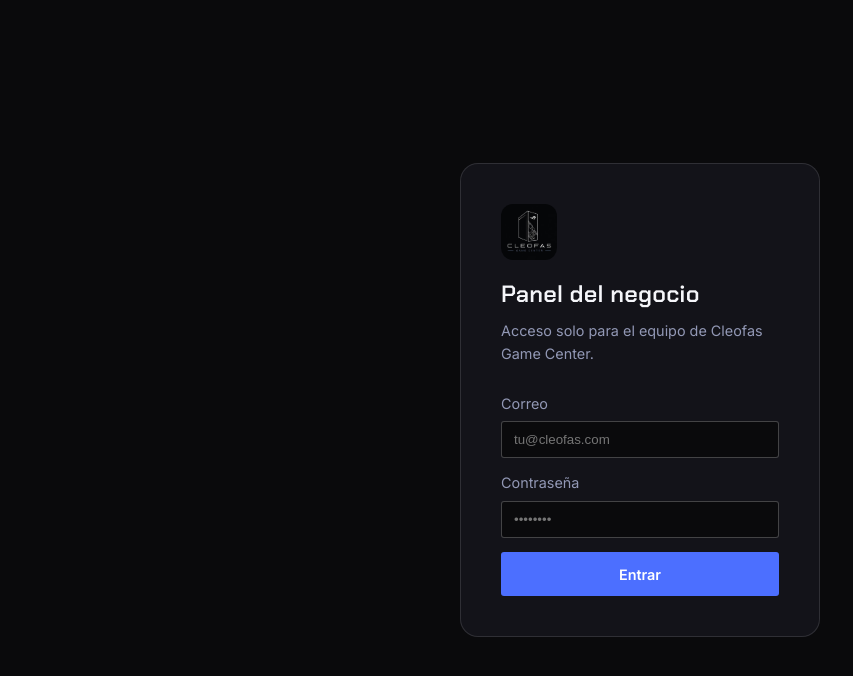
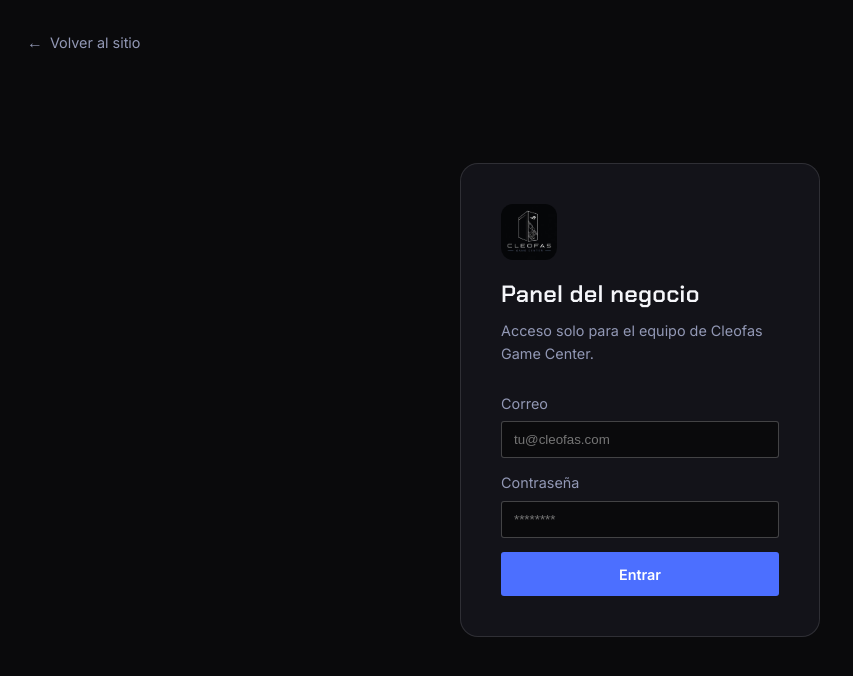
Before and after one commit to Dimagnic/CLEOFAS-GAME-CENTER, a React (Vite) app: page /panel/login in a window 1280 px wide. Shown: the top 676 px of the page, without its empty margins (0-853 px from the left). Built offline with nearby package versions, Linux system fonts and the light colour scheme; no server answers.

Commit message:
Agrega flecha de regreso en el login del panel

```diff
--- a/src/pages/admin/Login.jsx
+++ b/src/pages/admin/Login.jsx
@@ -1,5 +1,5 @@
 import { useState } from 'react'
-import { useNavigate } from 'react-router-dom'
+import { Link, useNavigate } from 'react-router-dom'
 import { useAuth } from '../../lib/AuthContext'
 import { supabaseReady } from '../../lib/supabaseClient'
 import './admin.css'
@@ -27,6 +27,9 @@
 
   return (
     <div className="admin-login">
+      <Link to="/" className="admin-login__back">
+        <span aria-hidden="true">&larr;</span> Volver al sitio
+      </Link>
       <form className="admin-login__card" onSubmit={onSubmit}>
         <img src="/logo.jpg" alt="Cleofas Game Center" className="admin-login__logo" />
         <h1>Panel del negocio</h1>
@@ -38,13 +41,13 @@
         </label>
         <label>
           Contraseña
-          <input name="password" type="password" required placeholder="••••••••" />
+          <input name="password" type="password" required placeholder="********" />
         </label>
 
         {error && <p className="admin-login__error">{error}</p>}
 
         <button className="btn btn-primary" disabled={loading}>
-          {loading ? 'Entrando…' : 'Entrar'}
+          {loading ? 'Entrando...' : 'Entrar'}
         </button>
 
         {!supabaseReady && (
--- a/src/pages/admin/admin.css
+++ b/src/pages/admin/admin.css
@@ -139,7 +139,21 @@
 .admin-modal__actions { display: flex; justify-content: flex-end; gap: var(--space-2); margin-top: var(--space-2); }
 
 /* Login */
-.admin-login { min-height: 100vh; display: flex; align-items: center; justify-content: center; padding: var(--space-3); }
+.admin-login { min-height: 100vh; display: flex; align-items: center; justify-content: center; padding: var(--space-3); position: relative; }
+.admin-login__back {
+  position: absolute;
+  top: var(--space-3);
+  left: var(--space-3);
+  display: inline-flex;
+  align-items: center;
+  gap: 0.5em;
+  color: var(--color-ink-muted);
+  font-size: var(--step--1);
+  padding: 0.5em 0.2em;
+}
+.admin-login__back span { font-size: 1.1em; transition: transform 0.2s var(--ease); }
+.admin-login__back:hover { color: var(--color-ink); }
+.admin-login__back:hover span { transform: translateX(-3px); }
 .admin-login__card {
   width: 100%;
   max-width: 360px;
```
